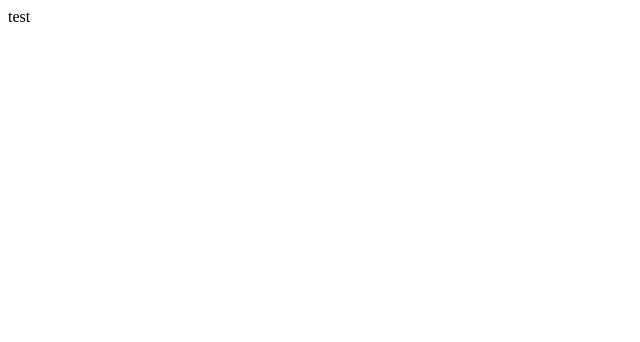
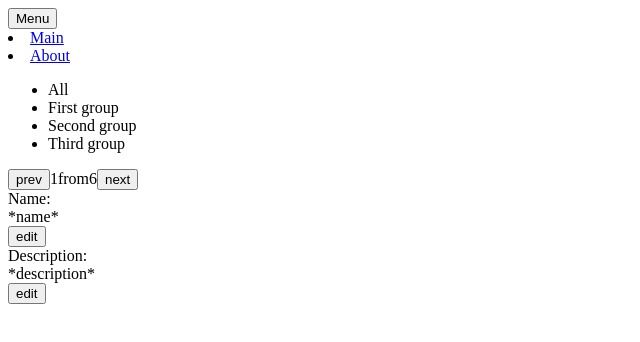
Before and after one commit to nikalun/spa, a React app: page / in a window 1280 px wide. Shown: the top 342 px of the page, without its empty margins (0-640 px from the left). Built offline with nearby package versions, Linux system fonts and the light colour scheme.

Commit message:
Added components, install packages for redux

```diff
--- a/package.json
+++ b/package.json
@@ -19,8 +19,14 @@
     "html-webpack-plugin": "^3.2.0",
     "mini-css-extract-plugin": "^0.8.0",
     "postcss-loader": "^3.0.0",
+    "prop-types": "^15.7.2",
     "react": "^16.9.0",
     "react-dom": "^16.9.0",
+    "react-redux": "^7.1.1",
+    "react-router-dom": "^5.0.1",
+    "redux": "^4.0.4",
+    "redux-logger": "^3.0.6",
+    "redux-thunk": "^2.3.0",
     "style-loader": "^1.0.0",
     "webpack": "^4.39.3",
     "webpack-cli": "^3.3.7",
--- /dev/null
+++ b/src/components/About/About.jsx
@@ -0,0 +1,9 @@
+import React, { Component } from 'react';
+
+export class About extends Component {
+    render() {
+        return (
+            <div>About text</div>
+        )
+    }
+}
--- /dev/null
+++ b/src/components/App/App.jsx
@@ -0,0 +1,31 @@
+import React, { Component, Fragment } from 'react';
+import { Route, Switch } from "react-router-dom";
+
+import { Sidebar } from '../Sidebar/Sidebar.jsx';
+import { Index } from '../Index/Index.jsx';
+import { About } from '../About/About.jsx';
+import { Menu } from '../Menu/Menu.jsx';
+
+export default class App extends Component {
+    render() {
+        return (
+            <Fragment>
+                <header>
+                   <Menu />
+                </header>
+               <main>
+                   <aside>
+                       <Sidebar />
+                   </aside>
+                   <div>
+                        <Switch>
+                            <Route path="/" exact component={Index} />
+                            <Route path="/about/"  component={About} />
+                        </Switch>
+                   </div>
+               </main>
+                <footer></footer>
+            </Fragment>
+        )
+    }
+}
--- /dev/null
+++ b/src/components/Filter/Filter.jsx
@@ -0,0 +1,14 @@
+import React, { Component } from 'react';
+
+export class Filter extends Component {
+    render() {
+        return (
+            <ul>
+                <li>All</li>
+                <li>First group</li>
+                <li>Second group</li>
+                <li>Third group</li>
+            </ul>
+        )
+    }
+}
--- /dev/null
+++ b/src/components/Index/Index.jsx
@@ -0,0 +1,19 @@
+import React, { Component } from 'react';
+
+import { Filter } from '../Filter/Filter.jsx';
+import { User } from '../User/User.jsx';
+import { Navigation } from '../Navigation/Navigation.jsx';
+
+export class Index extends Component {
+    render() {
+        return(
+            <div>
+                <Filter />
+                <div>
+                    <Navigation />
+                </div>
+                <User />
+            </div>
+        )
+    }
+}
--- /dev/null
+++ b/src/components/Menu/Menu.jsx
@@ -0,0 +1,7 @@
+import React, { Component } from 'react';
+
+export class Menu extends Component {
+    render() {
+        return  <button>Menu</button>;
+    }
+}
--- /dev/null
+++ b/src/components/Navigation/Navigation.jsx
@@ -0,0 +1,17 @@
+import React, { Component, Fragment } from 'react';
+
+export class Navigation extends Component {
+    render() {
+        return (
+            <Fragment>
+                <button>prev</button>
+                <span>
+                        <span>1</span>
+                        from
+                        <span>6</span>
+                    </span>
+                <button>next</button>
+            </Fragment>
+        )
+    }
+}
--- /dev/null
+++ b/src/components/Sidebar/Sidebar.jsx
@@ -0,0 +1,19 @@
+import React, { Component } from 'react';
+import { Link } from 'react-router-dom';
+
+export class Sidebar extends Component {
+    render() {
+        return (
+            <div>
+                <nav>
+                    <li>
+                        <Link to={'/'}>Main</Link>
+                    </li>
+                    <li>
+                        <Link to={'/about/'}>About</Link>
+                    </li>
+                </nav>
+            </div>
+        );
+    }
+}
--- /dev/null
+++ b/src/components/User/User.jsx
@@ -0,0 +1,20 @@
+import React, { Component } from 'react';
+
+export class User extends Component {
+    render() {
+        return (
+            <div>
+                <div>
+                    <div>Name:</div>
+                    <div>*name*</div>
+                    <button>edit</button>
+                </div>
+                <div>
+                    <div>Description:</div>
+                    <div>*description*</div>
+                    <button>edit</button>
+                </div>
+            </div>
+        )
+    }
+}
--- a/src/components/app/App.jsx
+++ /dev/null
@@ -1,11 +0,0 @@
-import React, { Component } from 'react';
-
-export default class App extends Component {
-    render() {
-        return (
-            <div>
-                test
-            </div>
-        )
-    }
-}
--- a/src/index.js
+++ b/src/index.js
@@ -1,9 +1,12 @@
 import React from 'react';
 import { render } from 'react-dom';
+import { BrowserRouter } from "react-router-dom";
 
-import App from './components/app/App.jsx';
+import App from './components/App/App.jsx';
 
 render(
-    <App />,
+    <BrowserRouter>
+        <App />
+    </BrowserRouter>,
     document.getElementById('root')
 );
```
Also changed, not shown: src/components/App/App.css (added), 1 other file (tests, documents, lock files or other folders).
